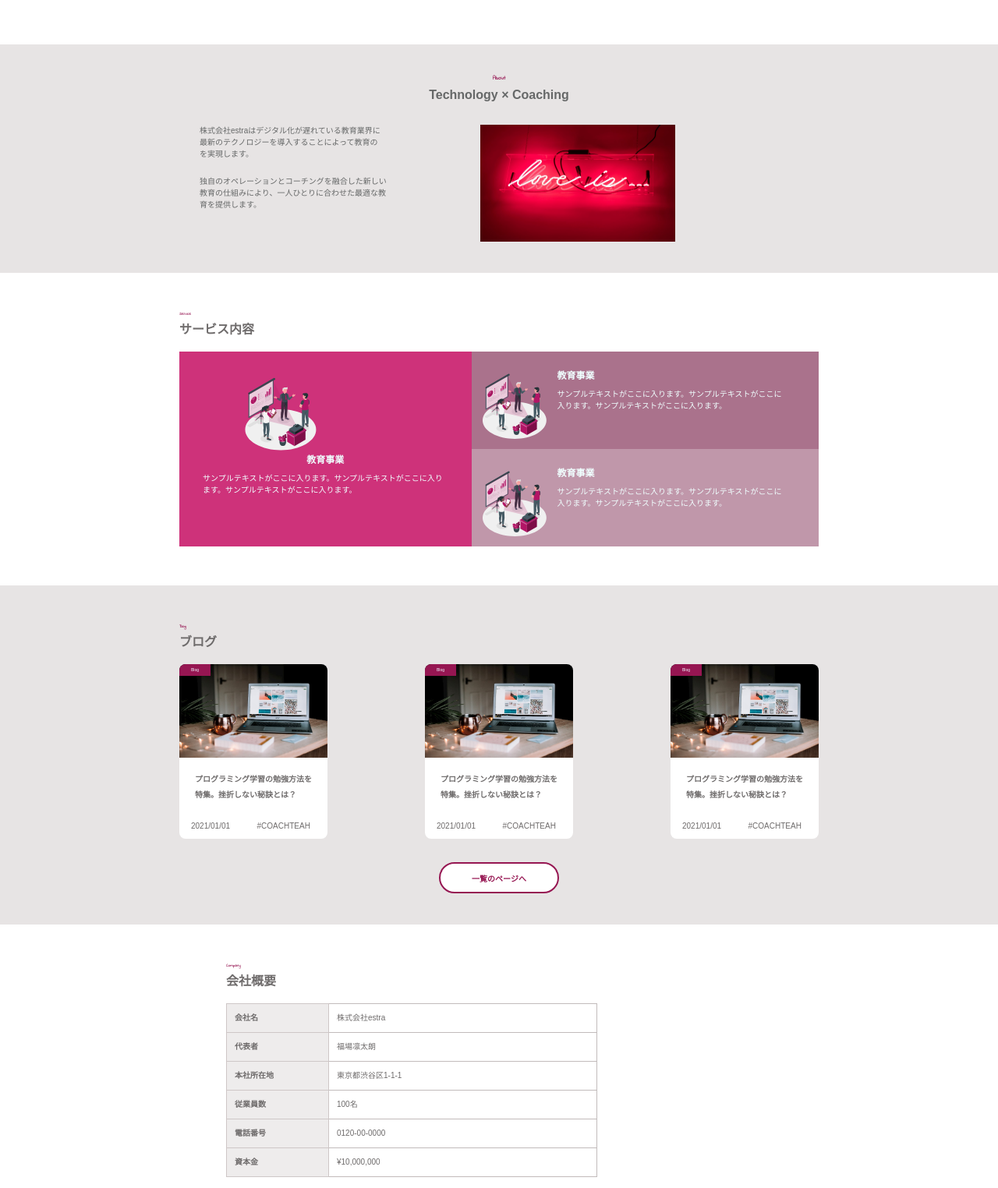
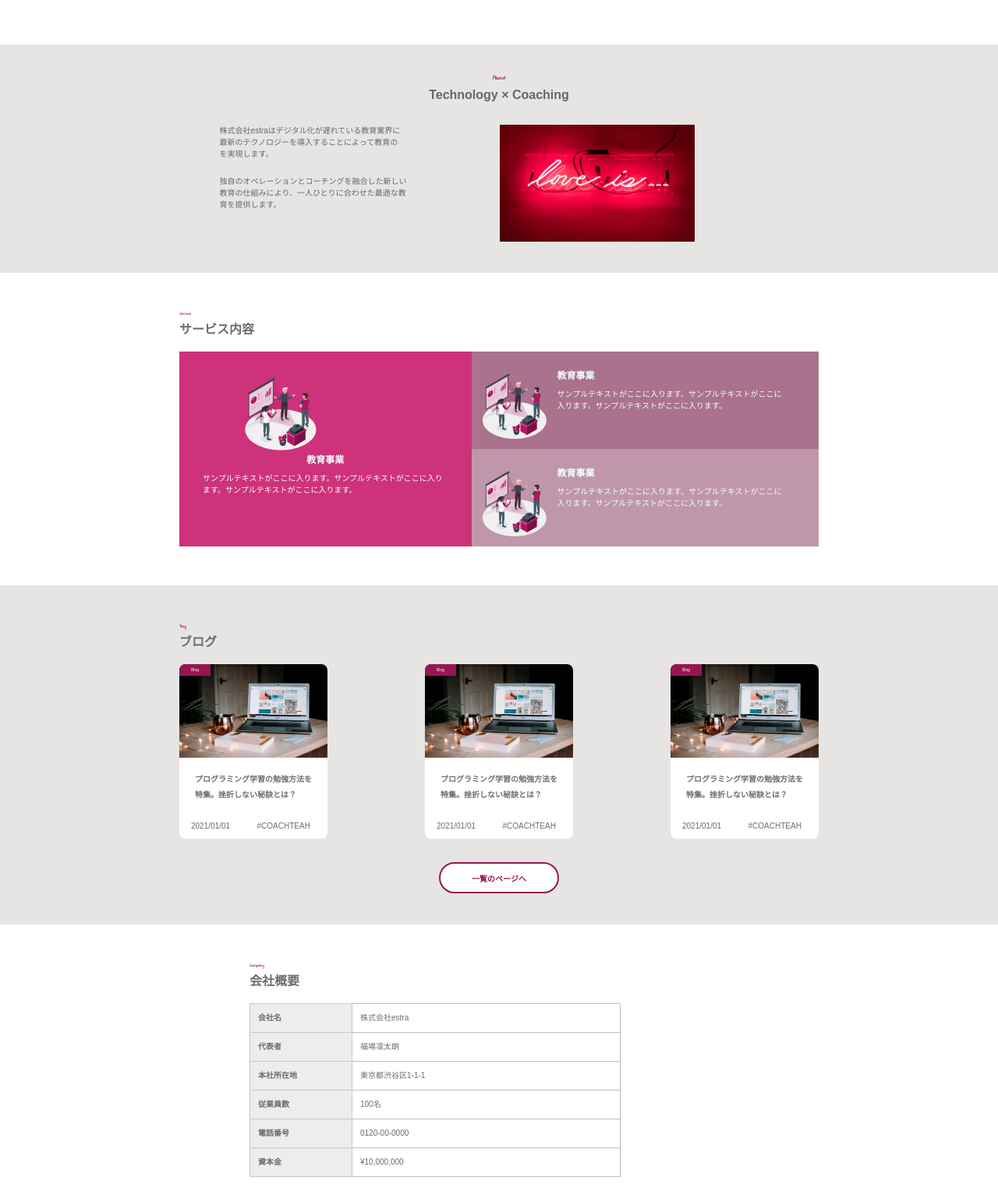
Before and after one commit to florent-chin/LP_first, a plain HTML site: page index.html in a window 1280 px wide. Shown: the part 916-2440 px from the top of the page at 78% size. Drawn offline with Linux system fonts and the light colour scheme.

Commit message:
last-commit

```diff
--- a/style.css
+++ b/style.css
@@ -96,7 +96,7 @@ body li{
 }
 
 .main-bottom{
-  padding: 40px 20%;
+  padding: 40px 22%;
   color: rgb(102, 104, 104);
   background-color: rgb(231, 228, 228);
 }
@@ -249,7 +249,7 @@ p {
 }
 
 .lp-3{
-  margin: 50px 290px;
+  margin: 50px 25vw;
 }
 .lp-3-phara h6{
   font-family: 'Indie Flower', cursive;
@@ -314,7 +314,7 @@ td{
   border: 2px solid linear-gradient(90deg,#ec3ba8, #9e0d86);
   background-color: rgb(233, 110, 168);
   border-radius: 30px;
-  margin: 0 42% 70px;
+  margin: 0 42vw 70px;
   box-shadow:0 7px 0 rgb(139, 23, 77);
   padding: 22px 80px;
   position: relative;
```
